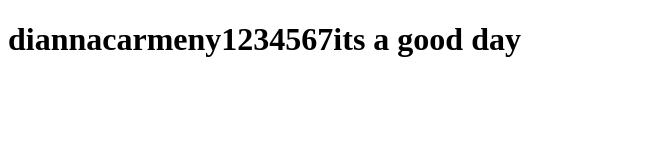
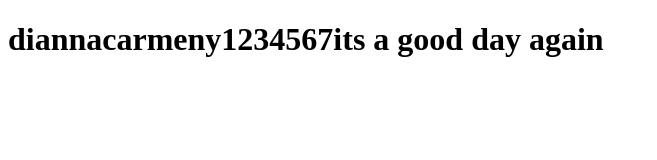
Before and after one commit to diannacarmeny/coursera-test, a plain HTML site: page index.html in a window 1280 px wide. Shown: the whole page, without its empty margins (0-657 px from the left). Drawn offline with Linux system fonts and the light colour scheme.

Commit message:
lets try again

```diff
--- a/index.html
+++ b/index.html
@@ -4,6 +4,6 @@
 	<title>Read Me</title>
 </head>
 <body>
-<h1>diannacarmeny1234567its a good day</h1>
+<h1>diannacarmeny1234567its a good day again</h1>
 </body>
 </html>
```
